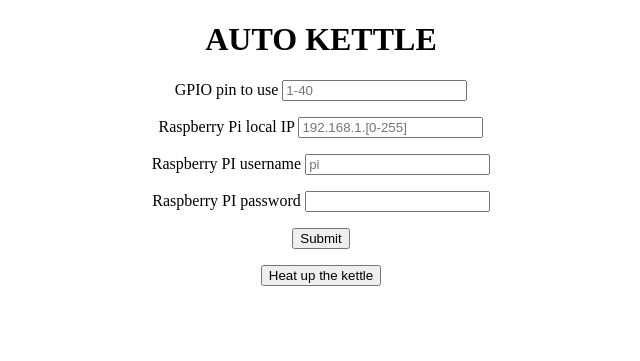
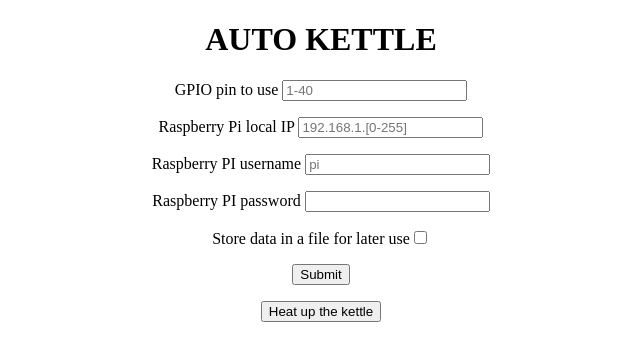
Before and after one commit to gw8ndal/autokettle, a Flask app: page / in a window 1280 px wide. Shown: the top 361 px of the page, without its empty margins (319-959 px from the left). Run offline with Flask 2, Linux system fonts and the light colour scheme.

Commit message:
user data stored in a file option available

```diff
--- a/webapp/app.py
+++ b/webapp/app.py
@@ -21,14 +21,20 @@ def data():
         data.raspy_user = req['raspy_user']
         data.raspy_pass = req['raspy_pass']
 
-        print(data.raspy_pin, data.raspy_ip, data.raspy_user, data.raspy_pass)
+        if 'filesave_toggle' in req: # Check if the box was checked
+            userdata_file = open('userdata.txt', 'w+') # Open the userdata file
+            userdata_file.writelines([f'{data.raspy_pin}\n', f'{data.raspy_ip}\n', f'{data.raspy_user}\n', f'{data.raspy_pass}\n']) # Write content to the file
+            userdata_file.close()
         return redirect('/')
 
 @app.route('/heat', methods=['GET', 'POST'])
 def heat():
     if request.method == 'GET':
-        return redirect('/data')
-    if request.method == 'POST':
+
+        userdata_file = open('userdata.txt', 'r')
+        userdata_list = userdata_file.read().split('\n')
+        print(userdata_list)
+
         ssh_connection = paramiko.SSHClient()
         ssh_connection.load_system_host_keys()
         ssh_connection.connect(data.raspy_ip, username=data.raspy_user, password=data.raspy_pass) # Connect to the raspberry pi
@@ -39,4 +45,6 @@ def heat():
 
         stdin, stdout, stderr = ssh_connection.exec_command('cd /tmp ; python3 -m pip install -r kettle_reqs.txt ; python3 kettle_script.py') # Install requirements and execute the script
 
-        return render_template('index.html')
+        return redirect('/')
+    if request.method == 'POST':
+        return redirect('/')
--- a/webapp/templates/index.html
+++ b/webapp/templates/index.html
@@ -11,15 +11,16 @@
         <div align=center><h1>AUTO KETTLE</h1>
 
             <form action="/data" method = "POST">
-                <p>GPIO pin to use <input type="text" name="GPIO_pin", placeholder="1-40"/></p>
-                <p>Raspberry Pi local IP <input type="text" name="raspy_ip" placeholder="192.168.1.[0-255]"/></p>
-                <p>Raspberry PI username <input type="text" name="raspy_user", placeholder="pi"/></p>
-                <p>Raspberry PI password <input type="password" name="raspy_pass"/></p>
+                <p>GPIO pin to use <input type="text" name="GPIO_pin", placeholder="1-40" required=True/></p>
+                <p>Raspberry Pi local IP <input type="text" name="raspy_ip" placeholder="192.168.1.[0-255]" required=True/></p>
+                <p>Raspberry PI username <input type="text" name="raspy_user", placeholder="pi" required=True/></p>
+                <p>Raspberry PI password <input type="password" name="raspy_pass" required=True/></p>
+                <p>Store data in a file for later use<input type="checkbox" name="filesave_toggle"></p>
                 <p><input type="submit" value="Submit"/></p>
             </form>
 
-            <form action="/heat" method="POST">
-                <button name="heat_button" type="submit">Heat up the kettle</button>
+            <form action="/heat" method="GET">
+                <p><button name="heat_button" type="submit">Heat up the kettle</button></p>
             </form>
 
         </div>
--- /dev/null
+++ b/webapp/userdata.txt
@@ -0,0 +1,4 @@
+37
+192.168.1.171
+wsdv
+asdfg
```
Also changed, not shown: 1 other file.
